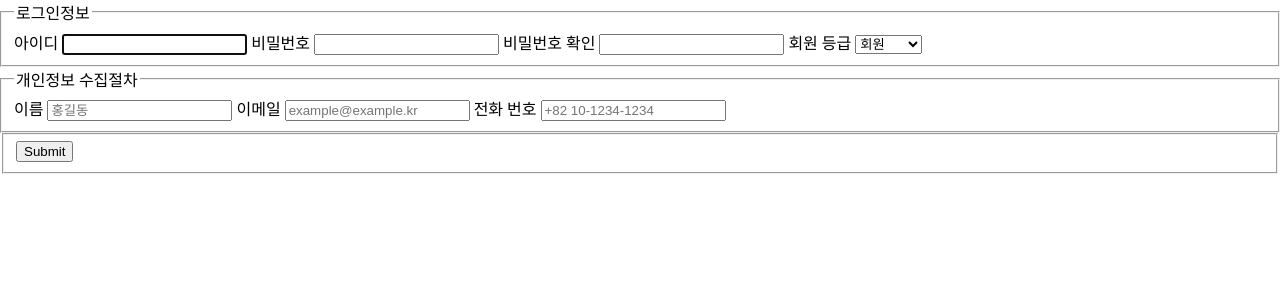
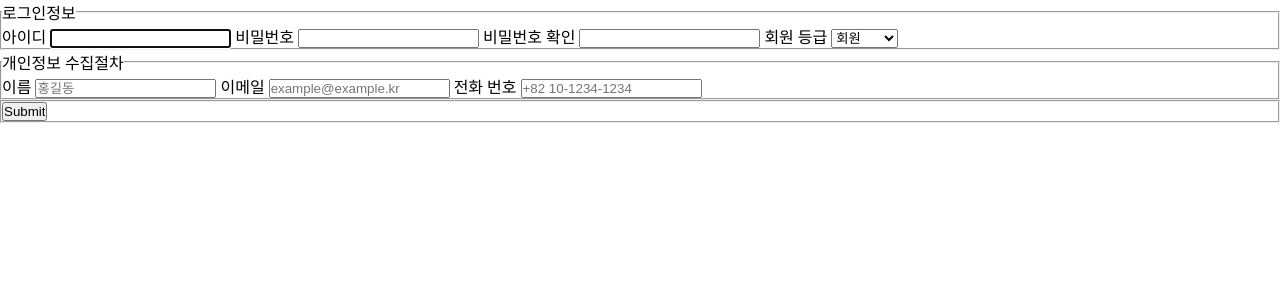
Before and after one commit to Jihoo125/vscode-download, a PHP site: page /ch10/quiz2.html in a window 1280 px wide. Shown: the top 300 px of the page. Run offline with PHP 8.4, Linux system fonts and the light colour scheme.

Commit message:
Automated commit

```diff
--- a/ch10/qz2.css
+++ b/ch10/qz2.css
@@ -1,4 +1,4 @@
 *{
     margin: 0;
-    padding: ;
+    padding: 0;
 }
```
